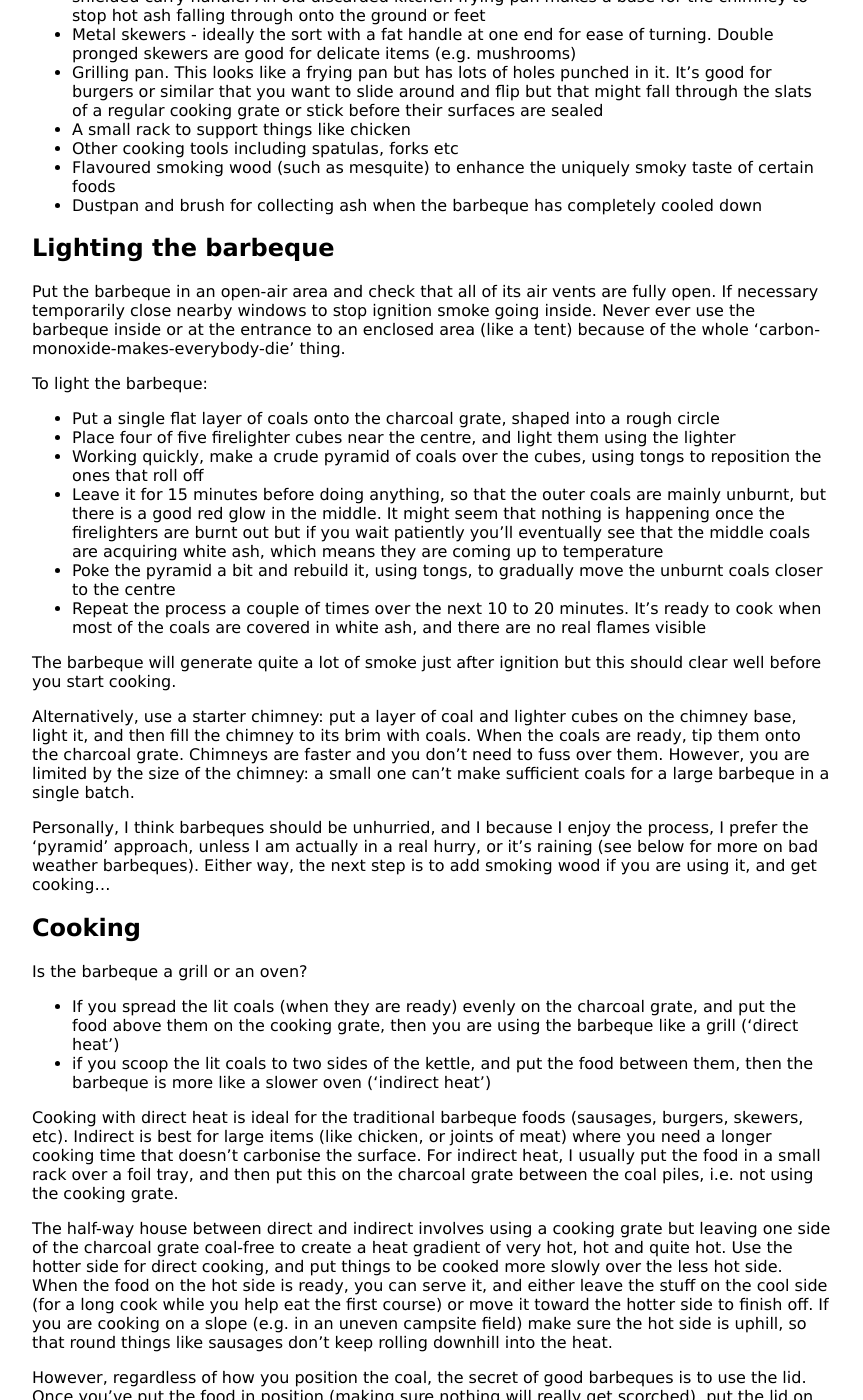
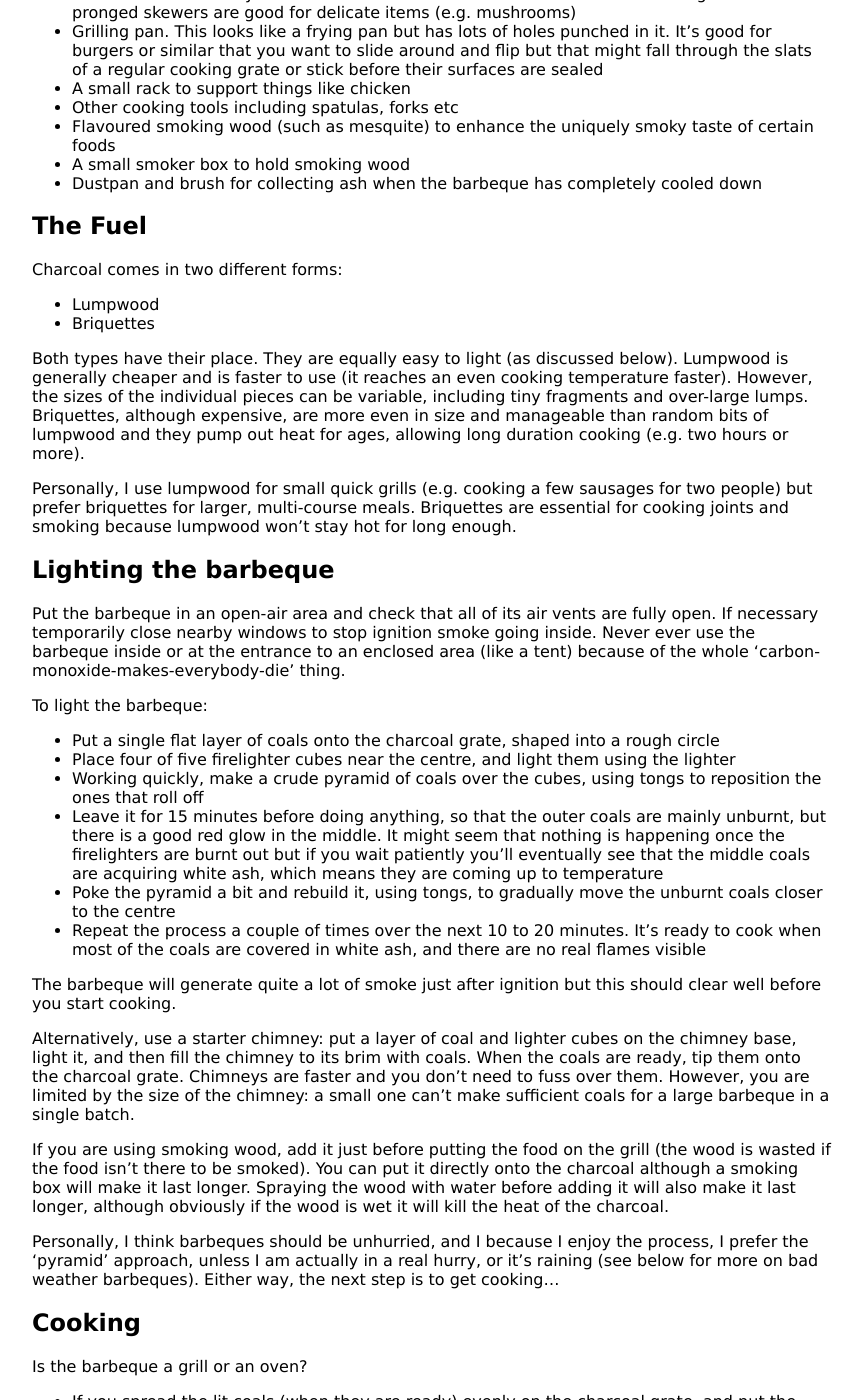
Before and after one commit to KineticLensman/KineticLensman.github.io, a Jekyll site: the page built from _posts/2018-08-12-barbecue-part1.md, in a window 1280 px wide and 1400 px high, scrolled down 821 px. Shown: the whole window, without its empty margins (208-1071 px from the left). Built offline with Jekyll 4.4.1, drawn with Linux system fonts in a browser that asks for light colours; some of the changed text lies outside the part shown.

Commit message:
discussed lumpwood, smoking wood.

```diff
--- a/_posts/2018-08-12-barbecue-part1.md
+++ b/_posts/2018-08-12-barbecue-part1.md
@@ -12,7 +12,7 @@ This is the first of a two part blog on practical barbeque techniques, concentra
 First, the essential equipment:
 
 * The barbeque itself. I use a Weber kettle grill - a large metal kettle with a lower charcoal grate and a cooking grate that sits a few inches over the charcoal grate. Crucially, it has a lid
-* Charcoal briquettes - more expensive than lumpwood charcoal, but the individual coals are more even in size and manageable than random bits of wood and they pump out heat for ages, allowing long duration cooking (e.g. two hours or more)
+
 * Two pairs of tongs: one for moving raw / partially cooked food, one that is only used for food that is cooked or in the final stages of cooking. I'm really strict about not mixing up the raw and cooked tongs, and mine have different coloured handles so that I don't get them confused
 * Firelighter cubes. These are marketed with varying degrees of eco-friendliness, but I use the ones that light most reliably (the white petroleum-based variety). I don't use gels or lighter fluid
 * A lighter - either long safety matches or a butane gas lighter
@@ -26,7 +26,18 @@ Optional stuff:
 * A small rack to support things like chicken
 * Other cooking tools including spatulas, forks etc
 * Flavoured smoking wood (such as mesquite) to enhance the uniquely smoky taste of certain foods
+* A small smoker box to hold smoking wood
 * Dustpan and brush for collecting ash when the barbeque has completely cooled down
+
+## The Fuel
+
+Charcoal comes in two different forms:
+* Lumpwood
+* Briquettes
+
+Both types have their place. They are equally easy to light (as discussed below). Lumpwood is generally cheaper and is faster to use (it reaches an even cooking temperature faster). However, the sizes of the individual pieces can be variable, including tiny fragments and over-large lumps. Briquettes, although expensive, are more even in size and manageable than random bits of lumpwood and they pump out heat for ages, allowing long duration cooking (e.g. two hours or more).
+
+Personally, I use lumpwood for small quick grills (e.g. cooking a few sausages for two people) but prefer briquettes for larger, multi-course meals. Briquettes are essential for cooking joints and smoking because lumpwood won't stay hot for long enough.
 
 ## Lighting the barbeque
 
@@ -44,7 +55,9 @@ The barbeque will generate quite a lot of smoke just after ignition but this sho
 
 Alternatively, use a starter chimney: put a layer of coal and lighter cubes on the chimney base, light it, and then fill the chimney to its brim with coals. When the coals are ready, tip them onto the charcoal grate. Chimneys are faster and you don't need to fuss over them. However, you are limited by the size of the chimney: a small one can't make sufficient coals for a large barbeque in a single batch.
 
-Personally, I think barbeques should be unhurried, and I because I enjoy the process, I prefer the 'pyramid' approach, unless I am actually in a real hurry, or it's raining (see below for more on bad weather barbeques). Either way, the next step is to add smoking wood if you are using it, and get cooking...
+If you are using smoking wood, add it just before putting the food on the grill (the wood is wasted if the food isn't there to be smoked). You can put it directly onto the charcoal although a smoking box will make it last longer. Spraying the wood with water before adding it will also make it last longer, although obviously if the wood is wet it will kill the heat of the charcoal.
+
+Personally, I think barbeques should be unhurried, and I because I enjoy the process, I prefer the 'pyramid' approach, unless I am actually in a real hurry, or it's raining (see below for more on bad weather barbeques). Either way, the next step is to get cooking...
 
 ## Cooking
 
```
